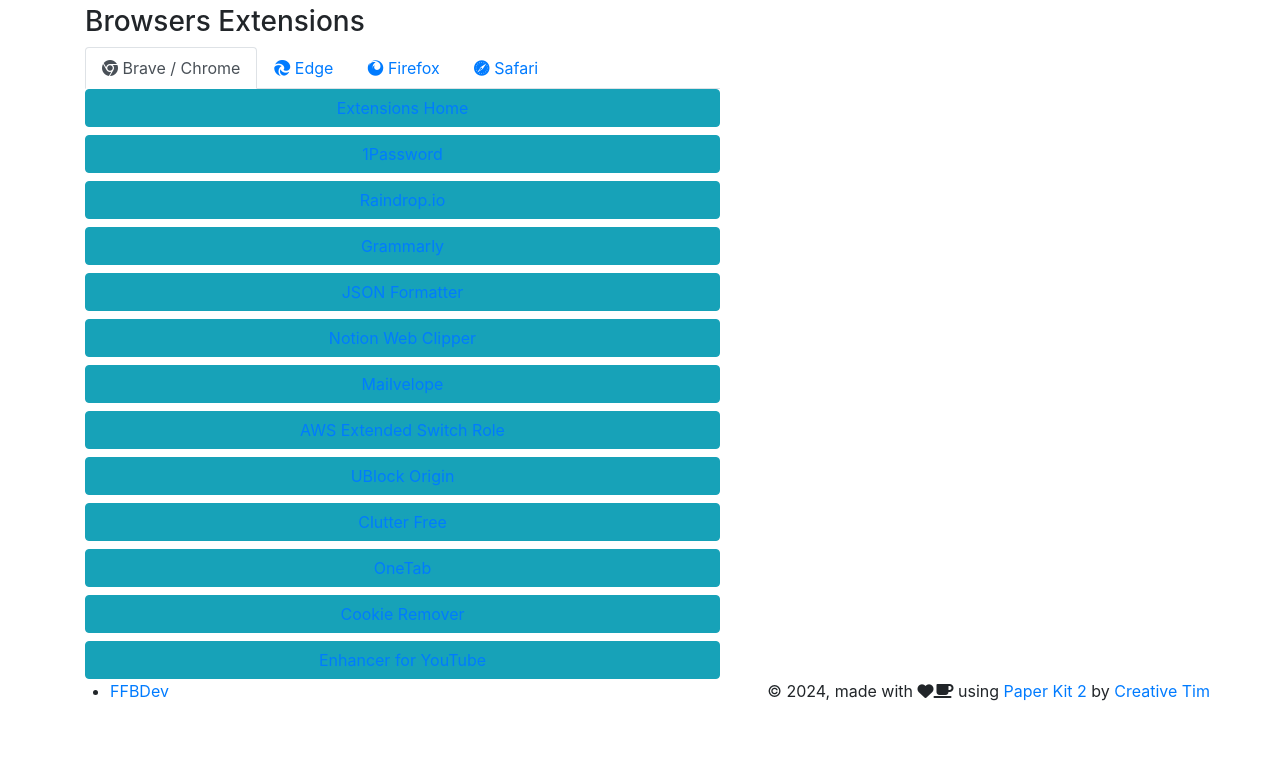
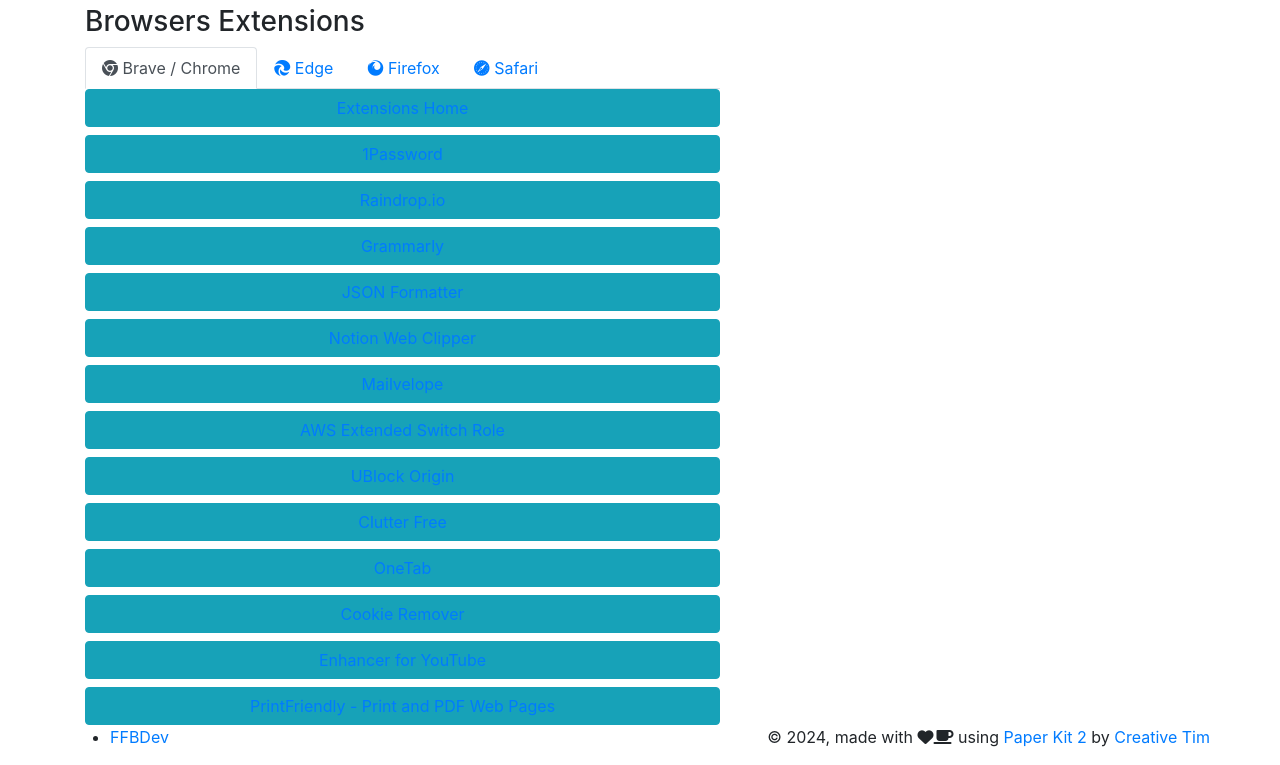
Before and after one commit to fboaventura/dckr-newbrowser, a website built with Parcel: page www/index.html in a window 1280 px wide. Shown: the part 97-862 px from the top of the page. Before the commit the page ends 816 px from the top, so only its background shows below. Built offline with nearby package versions, Linux system fonts and the light colour scheme.

Commit message:
Adds new extension for chrome/brave

```diff
--- a/www/index.html
+++ b/www/index.html
@@ -120,6 +120,9 @@
                 </li>
                 <li class="btn btn-block btn-round btn-border btn-info text-dark">
                   <a href="https://chrome.google.com/webstore/detail/enhancer-for-youtube/ponfpcnoihfmfllpaingbgckeeldkhle">Enhancer for YouTube</a>
+                </li>
+                <li class="btn btn-block btn-round btn-border btn-info text-dark">
+                  <a href="https://chromewebstore.google.com/detail/printfriendly-print-and-p/ohlencieiipommannpdfcmfdpjjmeolj">PrintFriendly - Print and PDF Web Pages</a>
                 </li>
               </ul>
             </div>
```
